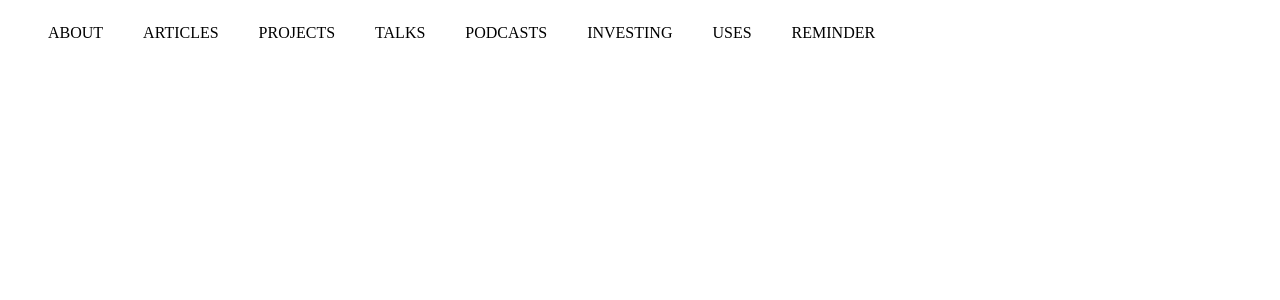
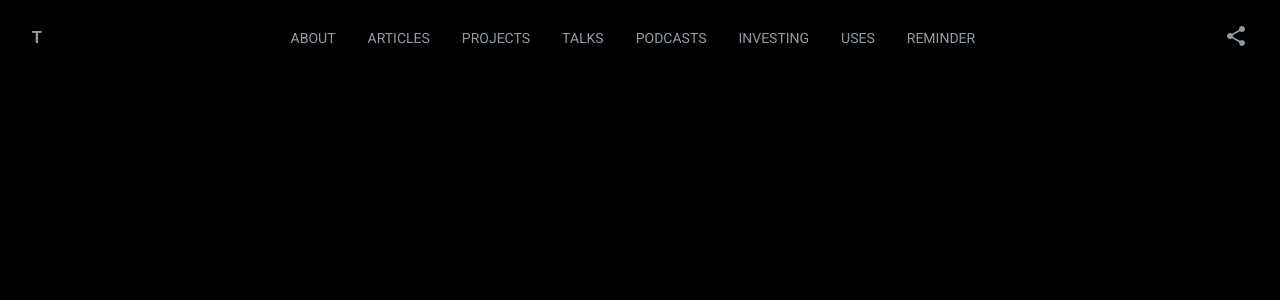
Before and after one commit to Thiagomatheus12/thiago-matheus, an Angular app: page / in a window 1280 px wide. Shown: the top 300 px of the page. Built offline with nearby package versions, Linux system fonts and the light colour scheme.

Commit message:
finished header desktop layout

```diff
--- a/package.json
+++ b/package.json
@@ -12,10 +12,12 @@
   "private": true,
   "dependencies": {
     "@angular/animations": "^17.2.0",
+    "@angular/cdk": "^17.2.2",
     "@angular/common": "^17.2.0",
     "@angular/compiler": "^17.2.0",
     "@angular/core": "^17.2.0",
     "@angular/forms": "^17.2.0",
+    "@angular/material": "^17.2.2",
     "@angular/platform-browser": "^17.2.0",
     "@angular/platform-browser-dynamic": "^17.2.0",
     "@angular/platform-server": "^17.2.0",
--- a/src/app/app.config.ts
+++ b/src/app/app.config.ts
@@ -3,7 +3,8 @@ import { provideRouter } from '@angular/router';
 
 import { routes } from './app.routes';
 import { provideClientHydration } from '@angular/platform-browser';
+import { provideAnimationsAsync } from '@angular/platform-browser/animations/async';
 
 export const appConfig: ApplicationConfig = {
-  providers: [provideRouter(routes), provideClientHydration()]
+  providers: [provideRouter(routes), provideClientHydration(), provideAnimationsAsync()]
 };
--- a/src/app/app.routes.ts
+++ b/src/app/app.routes.ts
@@ -1,3 +1,11 @@
 import { Routes } from '@angular/router';
+import { AppComponent } from './app.component';
+import { AboutComponent } from './shared/components/about/about.component';
 
-export const routes: Routes = [];
+export const routes: Routes = [
+  {
+    path: 'about',
+    title: 'About',
+    component: AboutComponent
+  },
+];
--- /dev/null
+++ b/src/app/shared/components/about/about.component.html
@@ -0,0 +1 @@
+<p>about works!</p>
--- a/src/app/shared/components/header/header.component.html
+++ b/src/app/shared/components/header/header.component.html
@@ -1,9 +1,21 @@
-<header>
-  <nav class="header__nav">
-    @for (link of headerLinks; track $index) {
-      <ul class="header__links">
-        <li class="header__links">{{ link.link }}</li>
-      </ul>
-    }
-  </nav>
-</header>
+<mat-toolbar>
+  <div class="header">
+    <a class="header__icon header__links" href="/">T</a>
+
+    <nav class="header__nav">
+      @for (link of headerLinks; track $index) {
+        <ul class="header__list">
+          <li>
+              <a class="header__links" [href]="link.href">
+                {{ link.link }}
+              </a>
+          </li>
+        </ul>
+      }
+    </nav>
+
+    <a class="header__links">
+      <mat-icon> share </mat-icon>
+    </a>
+  </div>
+</mat-toolbar>
--- a/src/app/shared/components/header/header.component.scss
+++ b/src/app/shared/components/header/header.component.scss
@@ -1,7 +1,62 @@
-.header__nav {
-  display: flex;
+mat-toolbar {
+  background: #000;
+  padding-top: 1rem;
 }
 
-.header__links {
-  list-style: none
+.header {
+  width: 100%;
+  display: flex;
+  justify-content: space-between;
+  align-items: center;
+
+
+  &__icon {
+    color: #FFF;
+    font-family: Neuzeit Grotesk Bold, sans-serif;
+    font-weight: bold;
+  }
+
+  &__mat__icon {
+    width: 14px;
+    height: 14px;
+  }
+
+  &__nav {
+    display: flex;
+    font-size: .875rem;
+  }
+
+  &__list {
+    padding: 0;
+  }
+
+  &__links {
+    position: relative;
+    z-index: 0;
+    padding: 0 1rem ;
+    color: #8f9ba8;
+
+    &:hover {
+      color: #FFF;
+    }
+  }
+
+  &__links::before {
+    content: '';
+    position: absolute;
+    top: -12px;
+    left: 0;
+    right: 0;
+    height: 40px;
+    background: #212024;
+    border-radius: 10px;
+    z-index: -1;
+    opacity: 0;
+  }
+
+  &__links:hover::before {
+    color: #FFF;
+    opacity: 1;
+    transition: opacity 0.5s ease-in-out;
+  }
 }
--- a/src/app/shared/components/header/header.component.ts
+++ b/src/app/shared/components/header/header.component.ts
@@ -1,21 +1,24 @@
 import { Component } from '@angular/core';
+import { MatToolbarModule } from '@angular/material/toolbar';
+import { MatIconModule } from '@angular/material/icon';
+
 
 @Component({
   selector: 'app-header',
   standalone: true,
-  imports: [],
+  imports: [MatToolbarModule, MatIconModule,],
   templateUrl: './header.component.html',
   styleUrl: './header.component.scss'
 })
 export class HeaderComponent {
   headerLinks = [
-    {link: 'ABOUT'},
-    {link: 'ARTICLES'},
-    {link: 'PROJECTS'},
-    {link: 'TALKS'},
-    {link: 'PODCASTS'},
-    {link: 'INVESTING'},
-    {link: 'USES'},
-    {link: 'REMINDER'},
+    {link: 'ABOUT', href: '/about'},
+    {link: 'ARTICLES', href: '/articles'},
+    {link: 'PROJECTS', href: '/projects'},
+    {link: 'TALKS', href: '/taalks'},
+    {link: 'PODCASTS', href: '/podcasts'},
+    {link: 'INVESTING', href: '/investing'},
+    {link: 'USES', href: '/uses'},
+    {link: 'REMINDER', href: '/reminder'},
   ]
 }
--- a/src/index.html
+++ b/src/index.html
@@ -6,8 +6,10 @@
   <base href="/">
   <meta name="viewport" content="width=device-width, initial-scale=1">
   <link rel="icon" type="image/x-icon" href="favicon.ico">
+  <link href="https://fonts.googleapis.com/css2?family=Roboto:wght@300;400;500&display=swap" rel="stylesheet">
+  <link href="https://fonts.googleapis.com/icon?family=Material+Icons" rel="stylesheet">
 </head>
-<body>
+<body class="mat-typography">
   <app-root></app-root>
 </body>
 </html>
--- a/src/styles.scss
+++ b/src/styles.scss
@@ -1 +1,13 @@
 /* You can add global styles to this file, and also import other style files */
+
+html, body { height: 100%; }
+body { margin: 0; font-family: Roboto, "Helvetica Neue", sans-serif; box-sizing: border-box; color: #FFF; background: #000;}
+
+a {
+  text-decoration: none;
+  color:#FFF;
+}
+
+ul {
+  list-style: none;
+}
```
Also changed, not shown: src/app/shared/components/about/about.component.ts (added, +12 -0 lines), src/app/shared/components/about/about.component.scss (added), 2 other files (tests, documents, lock files or other folders).
